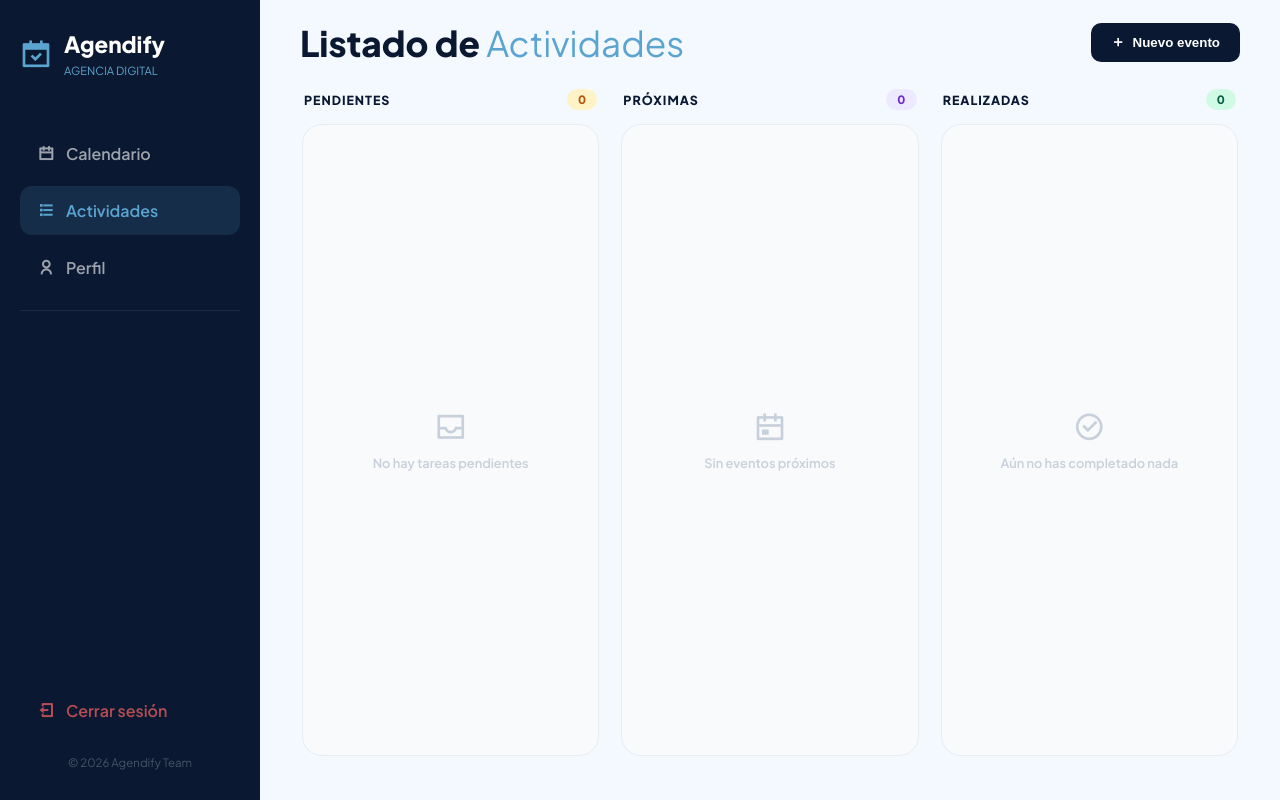
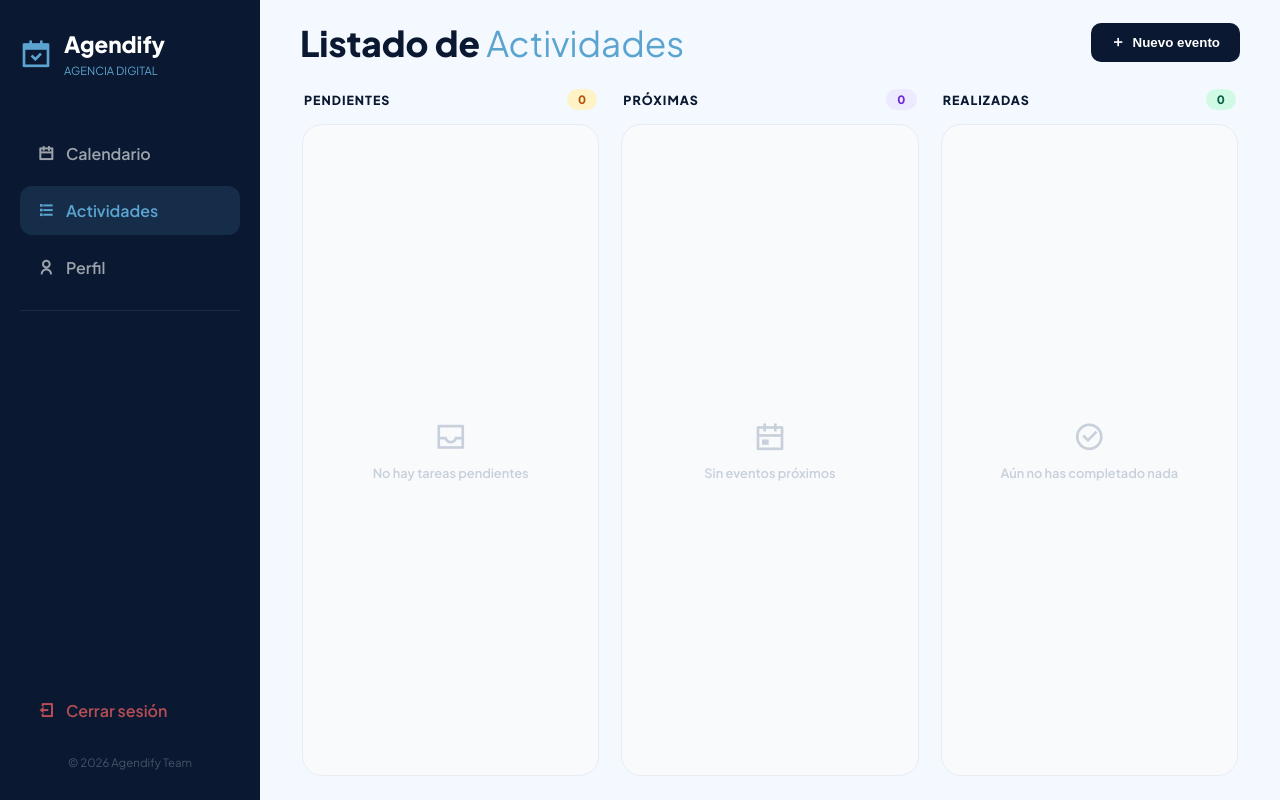
Before and after one commit to inevalenovruizgijon/Agendify, a PHP site: page /public/views/actividades.php in a window 1280 px wide. Run offline with PHP 8.4, Linux system fonts and the light colour scheme; the visitor is signed in with stand-in values (Sample User, id 1); data that the repository does not hold is empty.

Commit message:
Arreglo de diseño en actividades

```diff
--- a/public/css/actividades.css
+++ b/public/css/actividades.css
@@ -77,6 +77,7 @@
 
 .activity-card {
     display: flex;
+    flex-shrink: 0; /* Para que no se aplasten */
     border-radius: 14px;
     overflow: hidden;
     background: #ffffff;
@@ -301,17 +302,22 @@
     color: #166534;
 }
 .ac-btn-done:hover { background: #dcfce7; transform: scale(1.02); }
+
+
+/* NUEVO CÓDIGO PARA EL FINAL DEL CSS */
 body.calendar-page {
-    overflow: auto;
+    overflow: hidden; /* Oculta el scroll general de la pantalla completa */
 }
 
 .calendar-main {
-    height: auto;
-    min-height: 100vh;
-    padding-bottom: 40px;
+    height: 100vh; /* Fija la altura al 100% de la ventana */
+    display: flex;
+    flex-direction: column;
+    padding-bottom: 20px;
 }
 
 .column-content {
-    overflow-y: visible;
-    max-height: none;
+    /* El overflow-y: auto ya lo tienes arriba en tu CSS,
+       pero nos aseguramos de que no se sobreescriba */
+    overflow-y: auto;
 }
```
